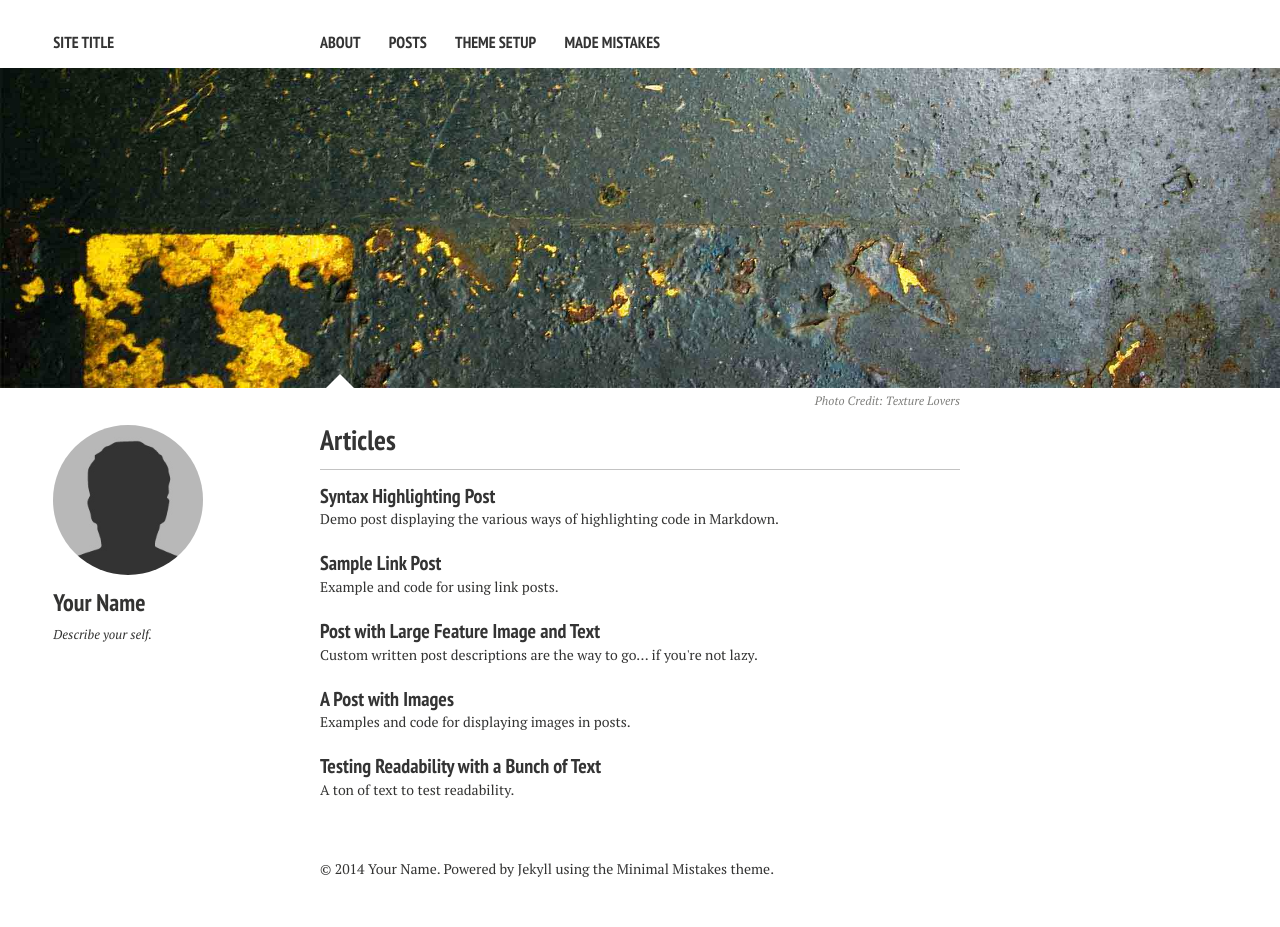
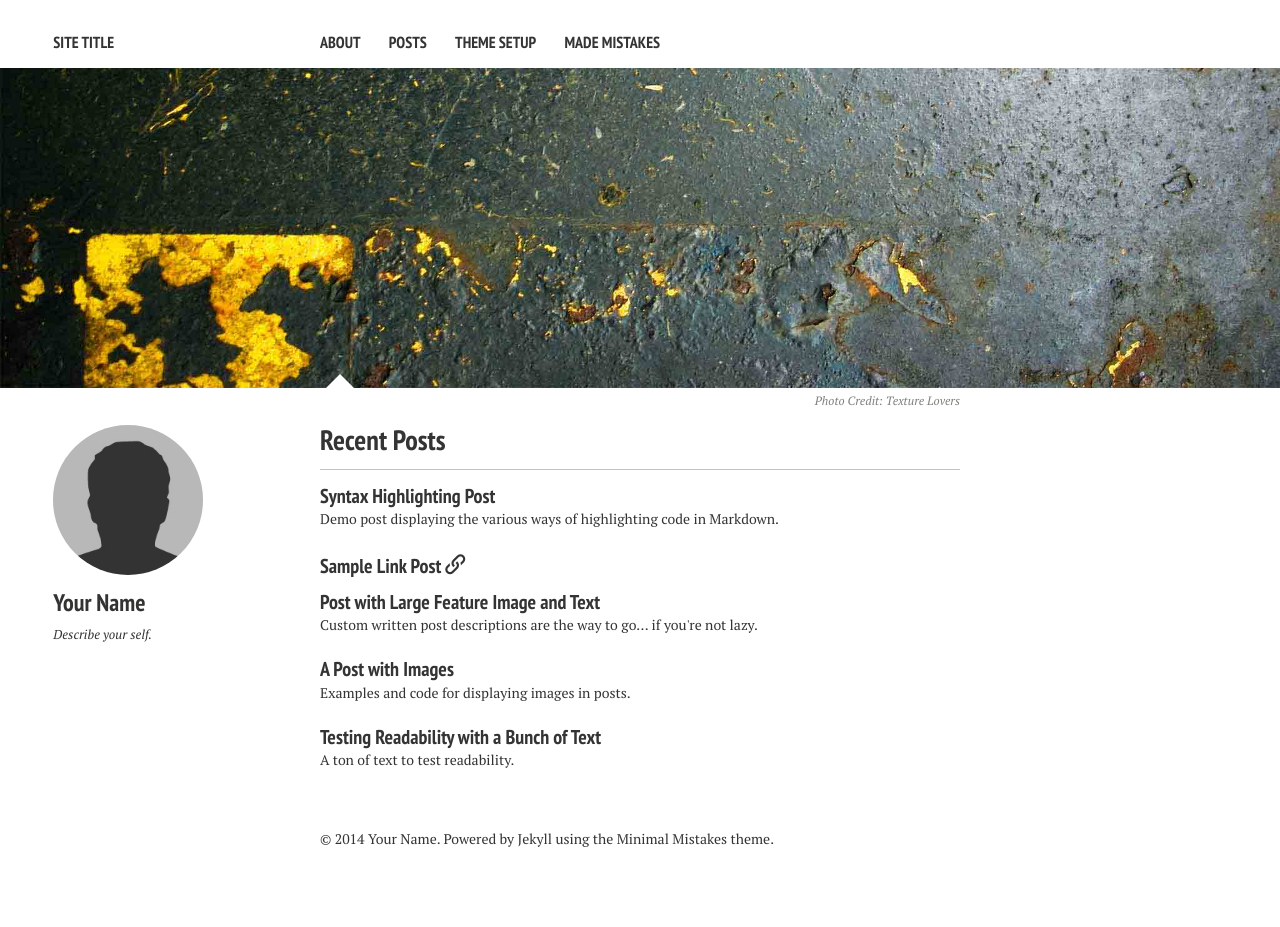
Before and after one commit to orenetar3/dgrtwo.github.com, a Jekyll site: the page built from index.md, in a window 1280 px wide. Built offline with Jekyll 4.4.1, drawn with Linux system fonts in a browser that asks for light colours; nearby versions of some CDN libraries; after the commit the page ends 900 px from its top, so only the background shows below that.

Commit message:
Add icon to link post heading in indexes

```diff
--- a/_layouts/home.html
+++ b/_layouts/home.html
@@ -35,11 +35,15 @@
 </div>
 
 <div id="index">
-  <h3><a href="{{ site.url}}/articles/">Articles</a></h3>
+  <h3><a href="{{ site.url}}/articles/">Recent Posts</a></h3>
   {% for post in site.posts limit:5 %}
   <article>
-    <h2><a href="{{ site.url }}{{ post.url }}" title="{{ post.title }}">{{ post.title }}</a></h2>
-    <p>{% if post.description %}{{ post.description }}{% else %}{{ post.content | strip_html | strip_newlines | truncate: 120 }}{% endif %}</p>
+    {% if post.link %}
+      <h2><a href="{{ post.link }}" target="_blank" title="{{ post.title }}">{{ post.title }} <i class="icon-link"></i></a></h2>
+    {% else %}
+      <h2><a href="{{ site.url }}{{ post.url }}" title="{{ post.title }}">{{ post.title }}</a></h2>
+      <p>{% if post.description %}{{ post.description }}{% else %}{{ post.content | strip_html | strip_newlines | truncate: 120 }}{% endif %}</p>
+    {% endif %}
   </article>
   {% endfor %}
 </div><!-- /#index -->
--- a/_layouts/post-index.html
+++ b/_layouts/post-index.html
@@ -48,9 +48,7 @@
     {% endunless %}
     <article>
       {% if post.link %}
-        <h4><a href="{{ post.link }}" target="_blank" title="{{ post.title }}">{{ post.title }}</a></h4>
-        <p><a href="{{ site.url }}{{ post.url }}" title="{{ post.title }}">{{ post.date | date: "%B %d %H:%M %Z"}}</p>
-        <p>{{ post.content }}</p>
+        <h2><a href="{{ post.link }}" target="_blank" title="{{ post.title }}">{{ post.title }} <i class="icon-link"></i></a></h2>
       {% else %}
         <h2><a href="{{ site.url }}{{ post.url }}" title="{{ post.title }}">{{ post.title }}</a></h2>
         <p>{% if post.description %}{{ post.description }}{% else %}{{ post.content | strip_html | strip_newlines | truncate: 120 }}{% endif %}</p>
```
Also changed, not shown: assets/less/icomoon.less (+23 -20 lines), assets/css/main.min.css, assets/fonts/icomoon.ttf, assets/fonts/icomoon.woff, 2 other files.
